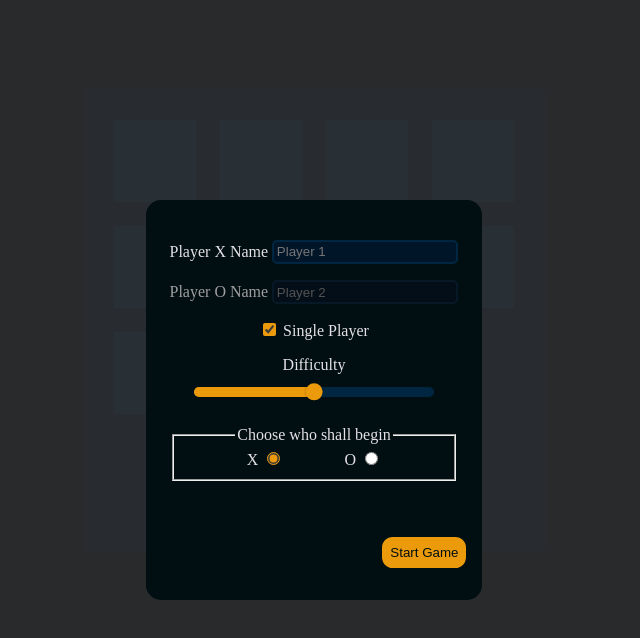
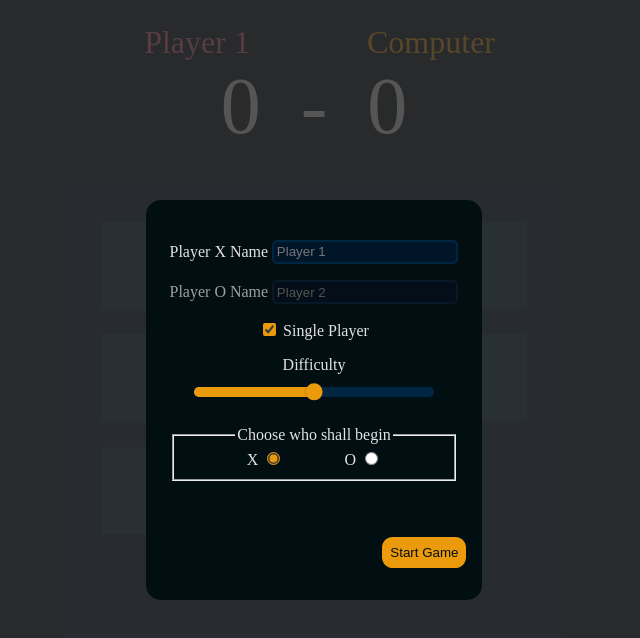
Before and after one commit to adamni21/tic-tac-toe, a Svelte app: page / in a window 1280 px wide. Shown: the top 638 px of the page, without its empty margins (326-966 px from the left). Built offline with nearby package versions, Linux system fonts and the light colour scheme.

Commit message:
Implemented Scoreboard

```diff
--- a/src/App.svelte
+++ b/src/App.svelte
@@ -1,7 +1,8 @@
 <script lang="ts">
   import { onDestroy } from "svelte";
+  import Gameboard from "./components/Gameboard/Gameboard.svelte";
+  import Scoreboard from "./components/Scoreboard.svelte";
 
-  import Playfield from "./components/Playfield/Playfield.svelte";
   import { ticTacToe } from "./stores/ticTacToe/gameStore";
   import type { TicTacToeStore } from "./stores/ticTacToe/types";
 
@@ -12,24 +13,30 @@
 </script>
 
 <body>
-  {#if game.winner === null && game.running}
-    <h2>
-      {game.players[game.currentPlayer]}'s turn
-    </h2>
-  {/if}
-  <Playfield />
+  <main>
+    <Scoreboard
+      player1Name={game.players.x}
+      player1Score={game.score.x}
+      player2Name={game.singlePlayer ? "Computer" : game.players.o}
+      player2Score={game.score.o}
+    />
+    <Gameboard />
+  </main>
 </body>
 
 <style>
-  body {
-    display: grid;
-    justify-items: center;
-  }
-
   :global(.rnd-corners) {
     border-radius: 15px;
   }
-
+  main {
+    margin: 0 auto;
+    width: 90%;
+    min-width: 350px;
+    max-width: 500px;
+    display: flex;
+    flex-direction: column;
+    align-items: center;
+  }
   :root {
     color: var(--on-background);
     background-color: var(--background);
--- a/src/components/Playfield/Field.svelte
+++ b/src/components/Gameboard/Field.svelte
@@ -1,6 +1,6 @@
 <script lang="ts">
   import { ticTacToe } from "../../stores/ticTacToe/gameStore";
-import type { Coordinates } from "../../stores/ticTacToe/types";
+  import type { Coordinates } from "../../utils/ticTacToe/types";
 
   import CircleMark from "../marks/CircleMark.svelte";
   import XMark from "../marks/XMark.svelte";
--- a/src/components/Playfield/Playfield.svelte
+++ b/src/components/Gameboard/Gameboard.svelte
@@ -16,12 +16,14 @@
   onDestroy(unsubscribe);
 </script>
 
+<div class="outer-bounds">
   <div
+    class="inner-bounds"
     style={`
   grid-template-columns: repeat(${game.size}, 1fr);
   grid-template-rows: repeat(${game.size}, 1fr);`}
   >
-  {#each game.currentState as row, rowIndex (rowIndex)}
+    {#each game.currentBoard as row, rowIndex (rowIndex)}
       {#each row as column, colIndex (colIndex)}
         <Field coordinates={{ row: rowIndex, col: colIndex }} owner={column} />
       {/each}
@@ -29,17 +31,23 @@
     <SettingsModal bind:settingsOpen />
     <GameOverModal />
   </div>
+</div>
 
 <style>
-  div {
-    padding: 2rem;
-    margin-top: 5rem;
+  .outer-bounds {
+    margin-top: 2rem;
     background-color: var(--surface);
     border-radius: 0.5rem;
+    width: 100%;
+    aspect-ratio: 1;
+    display: flex;
+    justify-content: center;
+    align-items: center;
+  }
+  .inner-bounds {
     display: grid;
     gap: 6%;
-    width: 65%;
-    max-width: 400px;
-    aspect-ratio: 1;
+    width: 85%;
+    height: 85%;
   }
 </style>
--- a/src/components/Scoreboard.svelte
+++ b/src/components/Scoreboard.svelte
@@ -6,13 +6,14 @@
 </script>
 
 <div class="main">
-  <div class="details player1">
-    <span class="name">{player1Name}</span>
-    <span class="score">{player1Score}</span>
+  <div class="names">
+    <span class="player1">{player1Name}</span>
+    <span class="player2">{player2Name}</span>
   </div>
-  <div class="details player2">
-    <span class="name">{player2Name}</span>
-    <span class="score">{player2Score}</span>
+  <div class="score">
+    <span>{player1Score}</span>
+    -
+    <span>{player2Score}</span>
   </div>
 </div>
 
@@ -20,26 +21,28 @@
   .main {
     padding-top: 1rem;
     width: 100%;
-    max-width: 450px;
+  }
+  .names {
     display: flex;
-    justify-content: space-between;
-    column-gap: 4rem;
+    max-width: 100%;
+    flex-wrap: wrap;
+    padding: 0 1rem;
+    font-size: 2rem;
   }
-  .details {
-    display: flex;
-    flex-direction: column;
-    align-items: center;
-  }
-  .name {
-    font-size: 2rem;
+  .names > * {
+    flex: 1;
+    text-align: center;
   }
   .score {
     font-size: 5rem;
+    display: flex;
+    justify-content: center;
+    gap: 2.5rem;
   }
-  .player1 .name {
+  .player1 {
     color: var(--secondary);
   }
-  .player2 .name {
+  .player2 {
     color: var(--primary);
   }
 </style>
--- a/src/stores/ticTacToe/gameStore.ts
+++ b/src/stores/ticTacToe/gameStore.ts
@@ -9,8 +9,9 @@ import randomElemOf from "../../utils/randomElemOf";
 
 const init: TicTacToeStore = {
   ...settingsInit,
+  score: { x: 0, o: 0 },
   currentPlayer: "x",
-  currentState: getSquareArray(3, "_"),
+  currentBoard: getSquareArray(3, "_"),
   running: false,
   moveCount: 0,
   winner: null,
@@ -22,27 +23,30 @@ function createTicTacToe() {
   const checkForWinner = (game: TicTacToeStore): void => {
     const enoughMoves: boolean = game.moveCount >= game.size * 2 - 1;
     if (enoughMoves) {
-      game.winner = hasWinner(game.currentState);
+      game.winner = hasWinner(game.currentBoard);
       if (game.moveCount === game.size ** 2 && game.winner === null)
         game.winner = "_";
       game.running = game.winner === null;
     }
   };
 
-  // sets owner of field currentState[row][col] to currentPlayer
+  // sets owner of field currentBoard[row][col] to currentPlayer
   const setFieldOwner = ({ row, col }: Coordinates) => {
     update((game) => {
       // break if the field is already occupied
-      if (game.currentState[row][col] !== "_" || !game.running) {
+      if (game.currentBoard[row][col] !== "_" || !game.running) {
         return game;
       }
 
-      game.currentState[row][col] = game.currentPlayer;
+      game.currentBoard[row][col] = game.currentPlayer;
       game.moveCount++;
 
       checkForWinner(game);
+      // has not won
       if (game.running)
         game.currentPlayer = game.currentPlayer === "o" ? "x" : "o";
+      // has won
+      else if (game.winner !== "_") game.score[game.winner]++;
 
       return game;
     });
@@ -54,13 +58,12 @@ function createTicTacToe() {
   };
 
   const triggerAiMove = () => {
-    const { currentState, aiMark, currentPlayer, aiDifficulty } =
+    const { currentBoard, aiMark, currentPlayer, aiDifficulty } =
       get(ticTacToe);
-
     setFieldOwner(
       randomElemOf(
         aiMove(
-          currentState,
+          currentBoard,
           aiDifficulty,
           aiMark,
           currentPlayer === "o" ? "x" : "o"
@@ -73,7 +76,7 @@ function createTicTacToe() {
     const settings = get(gameSettings);
 
     update((game) => {
-      game.currentState = getSquareArray(settings.size, "_");
+      game.currentBoard = getSquareArray(settings.size, "_");
       game.currentPlayer = settings.startingPlayer;
       game.winner = null;
       game.moveCount = 0;
```
Also changed, not shown: src/stores/ticTacToe/types.ts (+8 -2 lines), src/components/Gameboard/GameOverModal.svelte (renamed from src/components/Playfield/GameOverModal.svelte), src/components/Gameboard/SettingsModal.svelte (renamed from src/components/Playfield/SettingsModal.svelte). Lines whose indentation alone changed are shown as unchanged.
